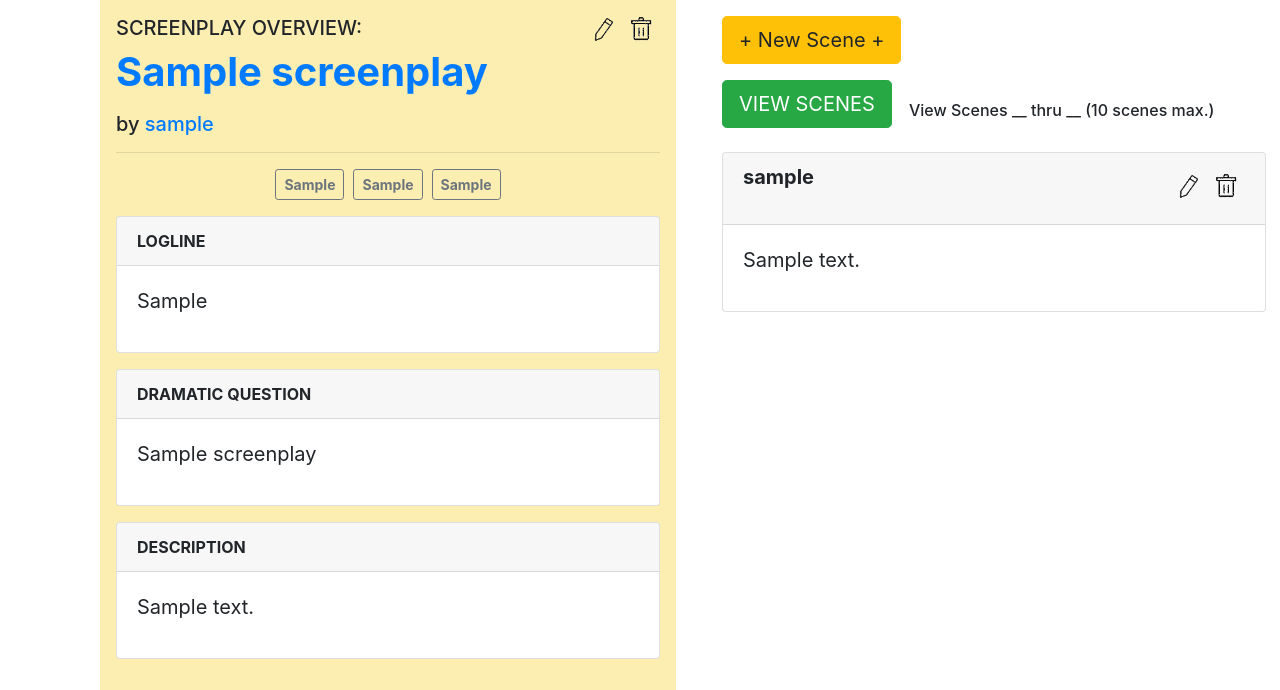
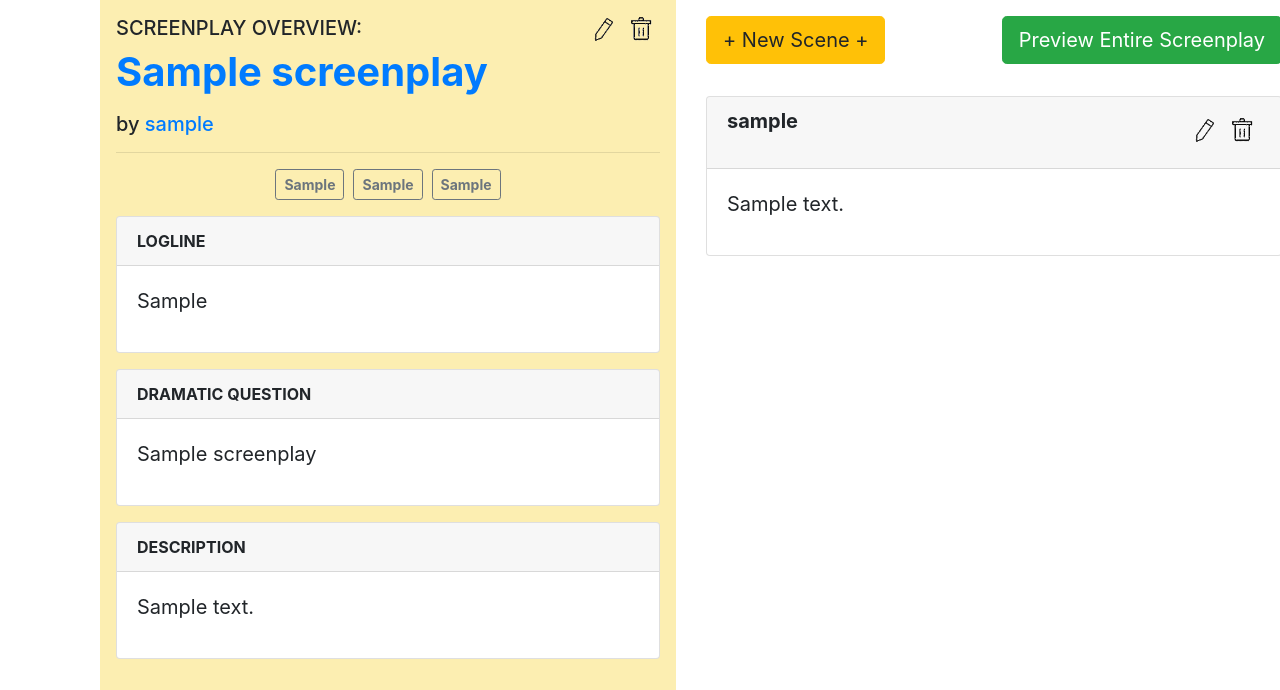
Before and after one commit to ligervision/screenplay_backend_flask, a Flask app: page /scene/1/ in a window 1280 px wide. Shown: the part 56-746 px from the top of the page. Run offline with Flask 2, Linux system fonts and the light colour scheme; a user stored in the database is signed in; tables that the repository leaves empty hold one stand-in row (values such as "Sample post"); some libraries are stand-ins or nearby versions.

Commit message:
Flask back-end done, preview fxn done

```diff
--- a/app/models.py
+++ b/app/models.py
@@ -74,8 +74,6 @@ class Scene(db.Model):
     plot_section = db.Column(db.String(140))
 
     def __init__(self, screenplay_id, scene_index, scene_sequence, slugline, content, description, plot_section):
-
-        self.scene_id = 129
         self.screenplay_id = screenplay_id
         self.scene_index = scene_index
         self.scene_sequence = scene_sequence
--- a/app/routes.py
+++ b/app/routes.py
@@ -226,3 +226,12 @@ def delete_scene(scene_id):
     db.session.commit()
     flash(f"'{scene.slugline}' has been deleted.", 'secondary')
     return redirect(url_for('view_screenplay', screenplay_id=scene.screenplay_id))
+
+
+# PREVIEW ENTIRE SCREENPLAY
+@app.route('/screenplay/<int:screenplay_id>/preview/')
+@login_required
+def preview_screenplay(screenplay_id):
+    screenplay = Screenplay.query.get_or_404(screenplay_id)
+    scenes = Scene.query.filter_by(screenplay_id=screenplay.screenplay_id).order_by(Scene.scene_sequence)
+    return render_template('screenplay/preview.html', screenplay=screenplay, scene=scenes)
--- a/app/templates/index.html
+++ b/app/templates/index.html
@@ -36,7 +36,7 @@
         </div>
     </div>
     <div class="col">
-        <div class="p-3 mb-3" style="width: 24rem;">
+        <div class="my-3" style="width: 24rem;">
             <a href="{{ url_for('create_screenplay') }}" class="btn btn-warning btn-lg mb-3" role="button">+ New Screenplay +</a>
         </div>
         <!-- Screenplay notices -->
--- a/app/templates/scene/index.html
+++ b/app/templates/scene/index.html
@@ -10,13 +10,27 @@
 
         </div>
         <div class="col">
-            <div class="p-3" style="width: 36rem;">
+            <div style="width: 36rem;">
 
                 <!-- BUTTONS -->
-                <a href="{{ url_for('create_scene', screenplay_id=screenplay.screenplay_id) }}" class="btn btn-warning btn-lg mb-3" role="button">+ New Scene +</a>
-                <h6>
+                <div class="d-flex justify-content-between my-3">
+
+                    <!-- CREATE SCENE -->
+                    <div>
+                        <a href="{{ url_for('create_scene', screenplay_id=screenplay.screenplay_id) }}" class="btn btn-warning btn-lg mb-3" role="button">+ New Scene +</a>
+                    </div>
+
+                    <!-- PREVIEW ENTIRE SCREENPLAY -->
+                    <div>
+                        <a href="{{ url_for('create_scene', screenplay_id=screenplay.screenplay_id) }}" class="btn btn-success btn-lg mb-3" role="button">Preview Entire Screenplay</a>
+                    </div>
+                </div>
+
+
+                <!-- <h6>
                     <button type="button" class="btn btn-success btn-lg mb-3">VIEW SCENES</button>&nbsp; &nbsp; View Scenes __ thru __ (10 scenes max.)
-                </h6>
+                </h6> -->
+
 
                 <!-- show card for each scene in this screenplay -->
 
--- a/app/templates/user.html
+++ b/app/templates/user.html
@@ -65,7 +65,7 @@
         </div>
     </div>
     <div class="col">
-        <div class="p-3 mb-3" style="width: 24rem;">
+        <div class="my-3" style="width: 24rem;">
             <a href="{{ url_for('create_screenplay') }}" class="btn btn-warning btn-lg mb-3" role="button">+ New Screenplay +</a>
         </div>
     </div>
```
Also changed, not shown: app/templates/screenplay/index.html (+18 -4 lines), app/templates/screenplay/preview.html (added, +42 -0 lines).
